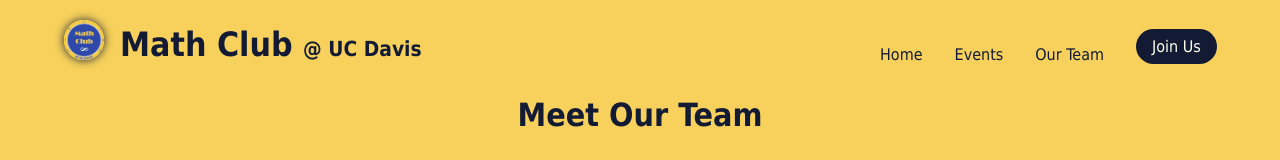
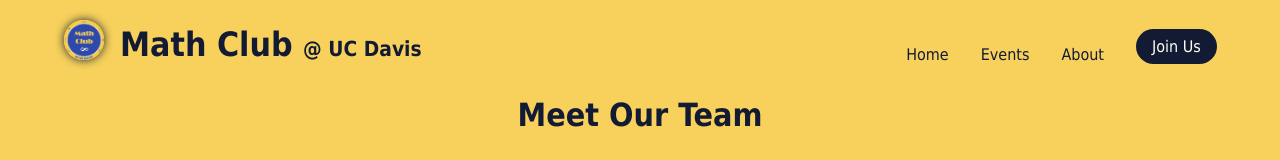
Before and after one commit to JayJ104/mathclub, a Next.js app: page /team in a window 1280 px wide. Shown: the top 160 px of the page. Built offline with nearby package versions, Linux system fonts and the light colour scheme.

Commit message:
tiny fixes

```diff
--- a/src/components/navbar.js
+++ b/src/components/navbar.js
@@ -7,7 +7,7 @@ import styles from "../styles/components/navbar.module.scss";
 const navlinks = [
   { name: "Home", url: "" },
   { name: "Events", url: "events" },
-  { name: "Our Team", url: "team" },
+  { name: "About", url: "team" },
 ];
 
 export default function Navbar() {
--- a/src/links.json
+++ b/src/links.json
@@ -1,7 +1,5 @@
 {
     "aggieLife": "https://aggielife.ucdavis.edu/feeds?type=club&type_id=39468&tab=home",
-    "menteeFormEmbed": "https://docs.google.com/forms/d/e/1FAIpQLSf5JopM3IAbL4h12d5ja1EgNKh096GNsIt9UeLMUuur6ccFAQ/viewform?embedded=true",
-    "feedbackForm": "https://docs.google.com/forms/d/e/1FAIpQLSdlc8KWNUZVAG94alEsGAzzvmuEjKPgpPb0ky4as-3naUCQ4g/viewform",
     "guideDoc": "https://docs.google.com/document/d/1ZbzS58b9tAm-emc2oRarEJzJhcCsQ1q28fOwPDJd8nk/edit#heading=h.7y02m04lqcjj",
     "menteeForm": "https://docs.google.com/forms/d/e/1FAIpQLSf5JopM3IAbL4h12d5ja1EgNKh096GNsIt9UeLMUuur6ccFAQ/viewform?usp=sf_link",
     "merchOrderForm": "https://forms.gle/GcAPETwwxDpedcDv5",
--- a/src/pages/team.js
+++ b/src/pages/team.js
@@ -15,7 +15,7 @@ export default function Team() {
               <div className={styles.photo}>
                 <Image
                   src={`/images/officers/${officer.photo_filename}`}
-                  alt="officer"
+                  alt="picture of an officer"
                   fill={true}
                 />
               </div>
```
